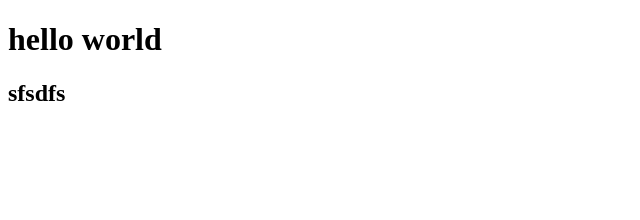
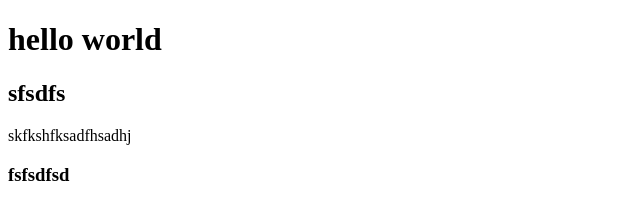
Before and after one commit to preotrix-prabhakar/checkgit, a plain HTML site: page index.html in a window 1280 px wide. Shown: the whole page, without its empty margins (0-640 px from the left). Drawn offline with Linux system fonts and the light colour scheme.

Commit message:
add p and h3

```diff
--- a/index.html
+++ b/index.html
@@ -8,5 +8,9 @@
 <body>
     <h1>hello world</h1>
     <h2>sfsdfs</h2>
+
+
+    <p>skfkshfksadfhsadhj</p>
+    <h3>fsfsdfsd</h3>
 </body>
 </html>
```
